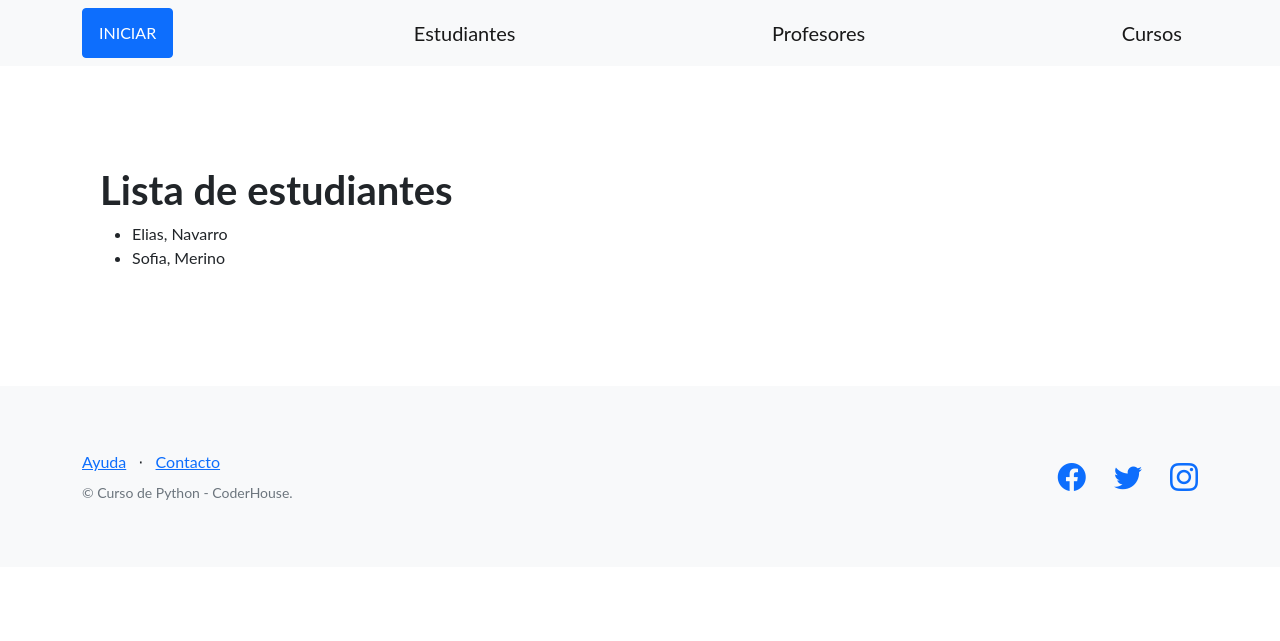
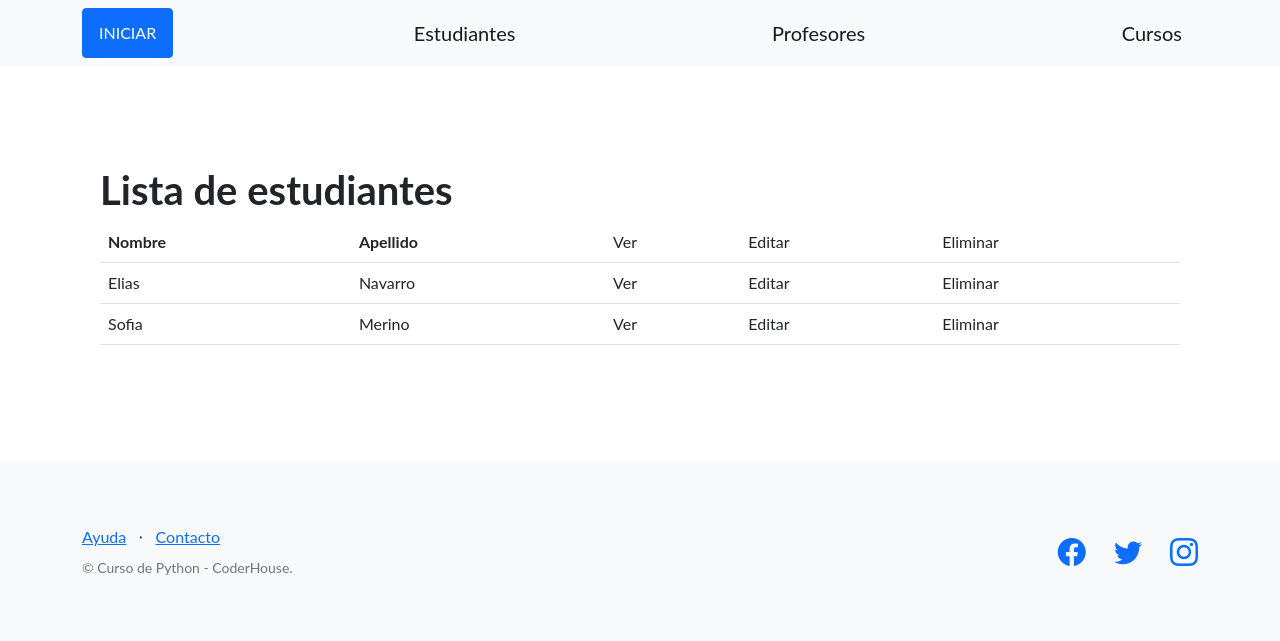
Before and after one commit to EliasNavarroH/ProyectoCode, a Django app: template AppCoder/templates/AppCoder/lista_estudiantes.html in a window 1280 px wide. Shown: the top 641 px of the page. Run offline with Django 4.2, Linux system fonts and the light colour scheme; the template is opened without the code that fills it: values that come from a table or form of the project are taken from there, others are empty; data comes from the database, SQL or seed files in the repository; both versions use the stored data as it was after the commit; some libraries are stand-ins or nearby versions.

Commit message:
modificaciones

```diff
--- a/AppCoder/templates/AppCoder/lista_estudiantes.html
+++ b/AppCoder/templates/AppCoder/lista_estudiantes.html
@@ -1,14 +1,29 @@
 {% extends "AppCoder/base.html" %}
 
 {% block contenido %}
-<section>
+
   <div>
     <h1>Lista de estudiantes</h1>
-    <ul>
-    {% for student in estudiantes %}
-      <li>{{ student.nombre }}, {{student.apellido}}</li>
-    {% endfor %}
-    </ul>
-  </div>
-</section>
+    <table class="table">
+      <tbody>
+        <tr>
+          <th>Nombre</th>
+          <th>Apellido</th>
+          <td>Ver</td>
+          <td>Editar</td>
+          <td>Eliminar</td>
+        </tr>
+        {% for estudiantes in object_list %}
+        <tr>
+          <td>{{ estudiantes.nombre }}</td>
+          <td>{{ estudiantes.apellido }}</td>
+          <td>Ver</td>
+          <td>Editar</td>
+          <td>Eliminar</td>
+        </tr>
+        {% endfor %}
+      </tbody>
+    </table>
+
+
 {% endblock contenido %}
--- a/ProyectoCoder/urls.py
+++ b/ProyectoCoder/urls.py
@@ -1,13 +1,13 @@
 from django.urls import path
 from django.contrib import admin
 
-from AppCoder.views import (inicio, listar_estudiantes, listar_profesores, listar_curso, crear_curso, buscar_curso, ver_curso,
-                            editar_curso
+from AppCoder.views import (inicio,listar_profesores, listar_curso, crear_curso, buscar_curso, ver_curso,eliminar_curso,
+                            editar_curso, EstudiantesListView,EstudiantesCreateView, EstudiantesDeleteView,EstudiantesUpdateView,
+                            EstudiantesDetailView,
 )
 
 
 urlpatterns = [
-    path('estudiantes/', listar_estudiantes, name="listar_alumnos"),
     path('profesores/', listar_profesores, name="listar_profesores"),
     path('', inicio, name="inicio"),
     path('admin/', admin.site.urls),
@@ -16,4 +16,12 @@ urlpatterns = [
     path('buscar-curso/', buscar_curso, name="buscar_curso"),
     path('curso/<int:id>/', ver_curso, name="ver_curso"),
     path('editar-curso/<int:id>/', editar_curso, name="editar_curso"),
+    path('eliminar-curso/<int:id>/', eliminar_curso, name="eliminar_curso"),
+    #Vistas basadas en Class Based Views (Estudiantes)
+    path('estudiantes/', EstudiantesListView.as_view(), name="lista_estudiantes"),
+    path('crear-estudiantes/',EstudiantesCreateView.as_view(), name="crear_estudiantes"),
+    path('editar-estudiantes/',EstudiantesUpdateView.as_view(), name="editar_estudiantes"),
+    path('eliminar-estudiantes/',EstudiantesDeleteView.as_view(), name="eliminar_estudiantes"),
+    path('estudiantes/<int:pk>/', EstudiantesDetailView.as_view(), name="ver_estudiante"),
+
 ]
```
Also changed, not shown: AppCoder/templates/AppCoder/lista_cursos.html (+20 -7 lines), AppCoder/views.py (+43 -4 lines), db.sqlite3.
